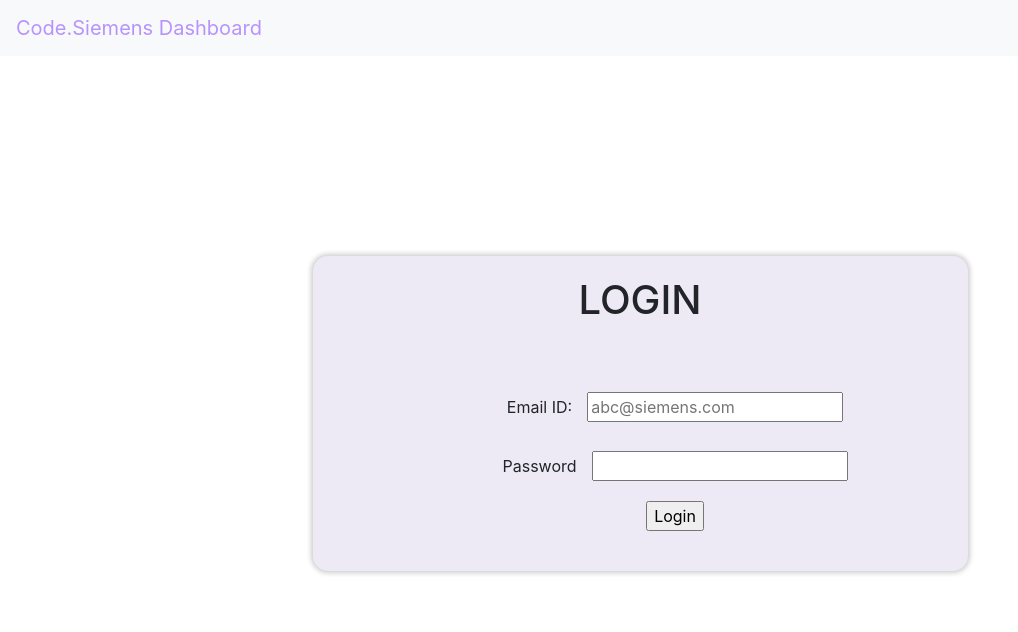
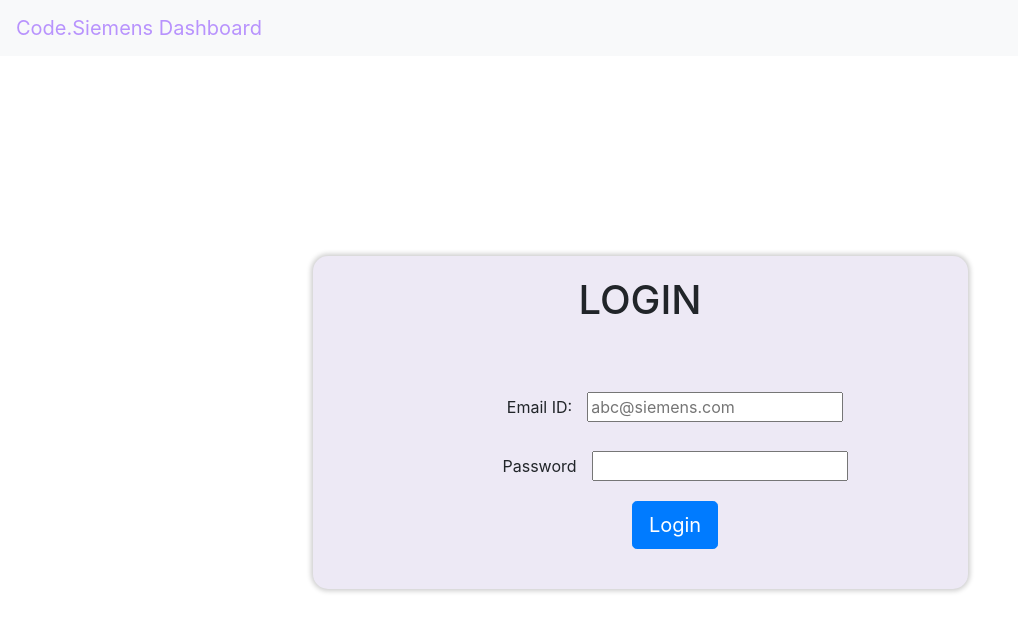
Before and after one commit to RCBnglr/RCB, an Angular app: page /login in a window 1280 px wide. Shown: the top 632 px of the page, without its empty margins (0-1018 px from the left). Built offline with nearby package versions, Linux system fonts and the light colour scheme.

Commit message:
Project started

```diff
--- a/src/app/login/login.component.html
+++ b/src/app/login/login.component.html
@@ -16,5 +16,5 @@
                  <label>Password </label>
                  <input formControlName="password" type="password" style=" margin-left:15px;" name="password">
                </div>
-               <input type="submit"   style=" margin-top:15px;" value="Login" (click)="check()" >
+               <input type="submit" class="btn btn-primary btn-lg"  style=" margin-top:15px;" value="Login" (click)="check()" >
              </form>
--- a/src/app/login/login.component.ts
+++ b/src/app/login/login.component.ts
@@ -2,7 +2,7 @@
 import { Component, OnInit } from '@angular/core';
 import { Router } from '@angular/router';
 import{FormGroup, FormControl, Validators} from '@angular/forms';
-import { UserService } from '../user.service';
+
 @Component({
   selector: 'app-login',
   templateUrl: './login.component.html',
@@ -29,11 +29,6 @@
       return;
     }
     else this.moveToUserhome();
-    this._userService.register(JSON.stringify(this.loginForm.value))
-    .subscribe(
-    data=> {console.log(data); this._router.navigate(['/userhome']);},
-     error=>console.error(error)
-   )
   }
 
 }
--- a/src/app/userhome/userhome.component.html
+++ b/src/app/userhome/userhome.component.html
@@ -13,7 +13,7 @@
           <hr class="my-4">
 
           <p class="lead" style="color:white;">
-            <a class="btn btn-primary btn-lg" role="button" (click)="moveToLogin()">Log Out</a>
+            <a  class="btn btn-dark" role="button" (click)="moveToLogin()">Log Out</a>
           </p>
         </div>
   </div>
```
Also changed, not shown: 1 other file (tests, documents, lock files or other folders).
